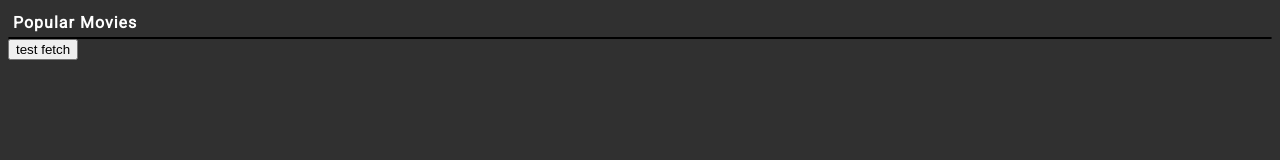
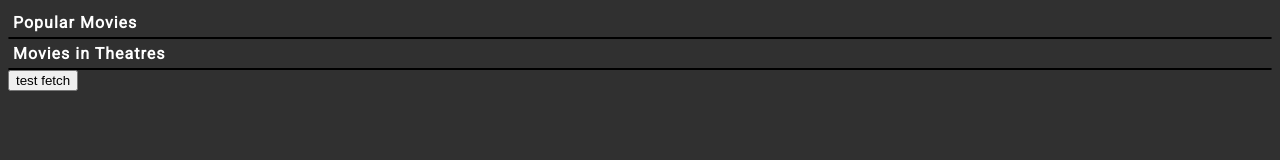
Before and after one commit to AlsonZ/movie-app, a plain HTML site: page index.html in a window 1280 px wide. Drawn offline with Linux system fonts and the light colour scheme; no server answers.

Commit message:
add now_playing movie container

```diff
--- a/index.html
+++ b/index.html
@@ -16,6 +16,8 @@
       <nav></nav>
       <h4>Popular Movies</h4>
       <div id="popular-movie-container" class="movie-container"></div>
+      <h4>Movies in Theatres</h4>
+      <div id="now_playing-movie-container" class="movie-container"></div>
     </div>
     <button onclick="getConfig()">test fetch</button>
     <script type="text/javascript" src="index.js"></script>
```
